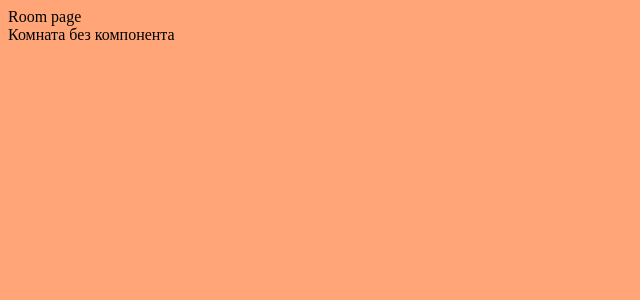
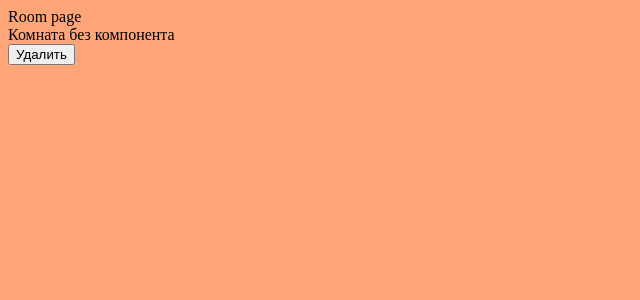
Before and after one commit to BaronGalileo/messenger-zubr, a React (Create React App) app in the folder frontend/messenger-zubr/: page /a in a window 1280 px wide. Shown: the top 300 px of the page, without its empty margins (0-640 px from the left). Built offline with nearby package versions, Linux system fonts and the light colour scheme.

Commit message:
git tsconfig

```diff
--- a/frontend/messenger-zubr/src/components/Room/RoomComponent.tsx
+++ b/frontend/messenger-zubr/src/components/Room/RoomComponent.tsx
@@ -1,8 +1,9 @@
-import { useSelector } from "react-redux";
-import { RootState } from "../../store";
+import { useDispatch, useSelector } from "react-redux";
+import { AppDispatch, RootState } from "../../store";
 import { useEffect } from "react";
 import axios from "axios";
 import { api } from "../../services/api";
+import { removeAuth } from "../../store/authSlice";
 
 export const RoomComponent = () => {
 
@@ -10,21 +11,27 @@ export const RoomComponent = () => {
 
     const path = "/messenger/conversations/"
 
+    const dispatch: AppDispatch = useDispatch();
+
 
     useEffect(() => {
         if(isAuth.isAuth) {
             console.log("isAuth")
             api.get(path).then(res => {console.log(res.data)})
-
         }
 
     }, [])
+
+    const del = () => {
+            dispatch(removeAuth())
+        }
 
     return(
     <>
         {isAuth.isAuth&&
             <div>Комната и компонента</div>}
         <div>Комната без компонента</div>
+        <button onClick={del} >Удалить</button>
     </>
 
     )
--- a/frontend/messenger-zubr/tsconfig.json
+++ b/frontend/messenger-zubr/tsconfig.json
@@ -1,6 +1,6 @@
 {
   "compilerOptions": {
-    "target": "ES2017",
+    "target": "ES2020",
     "lib": ["dom", "dom.iterable", "esnext"],
     "allowJs": true,
     "skipLibCheck": true,
@@ -13,6 +13,7 @@
     "moduleResolution": "node",
     "resolveJsonModule": true,
     "isolatedModules": true,
+    // "noUnusedLocals": true,
     "noEmit": true,
     "jsx": "preserve"
   },
```
